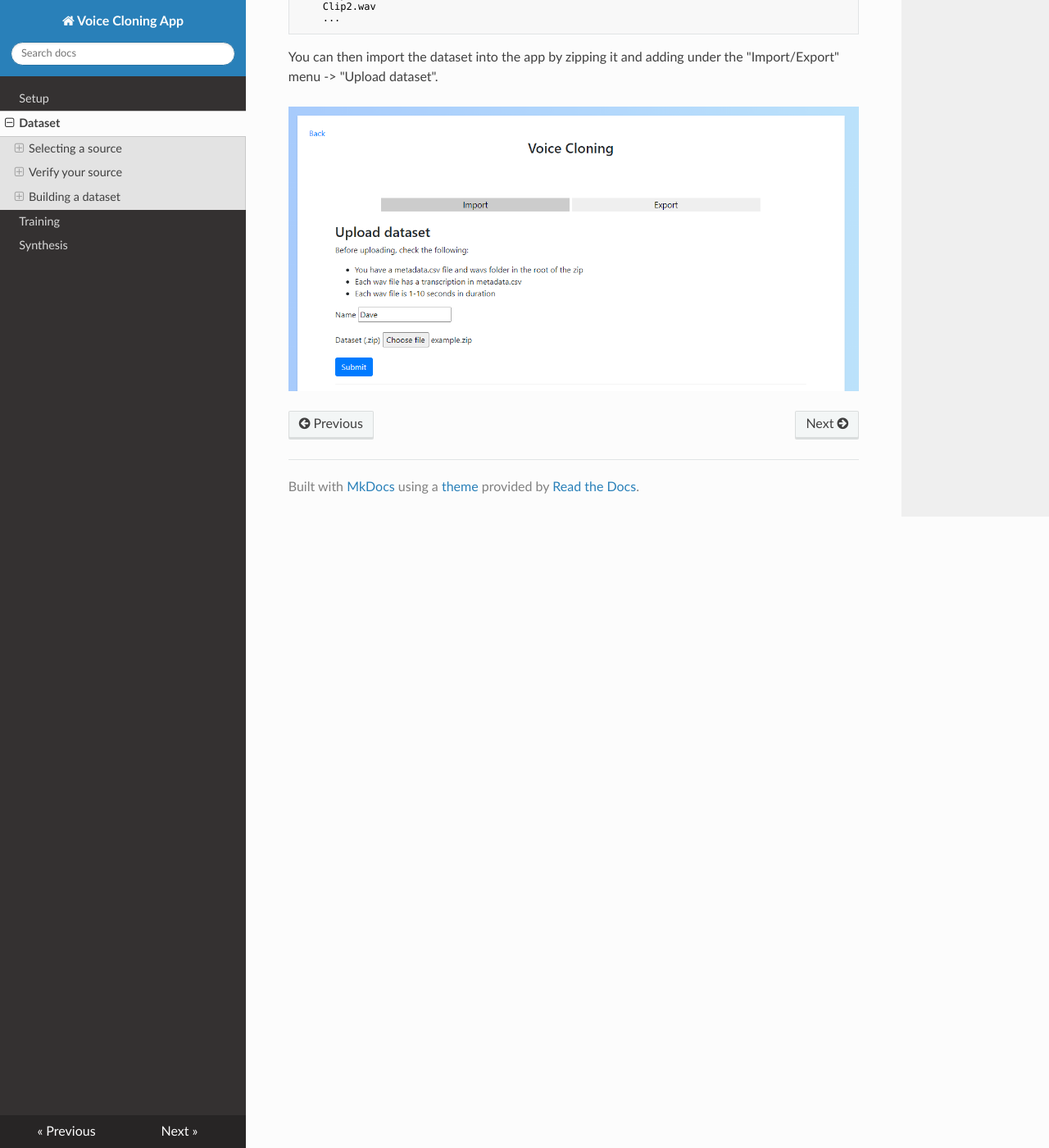
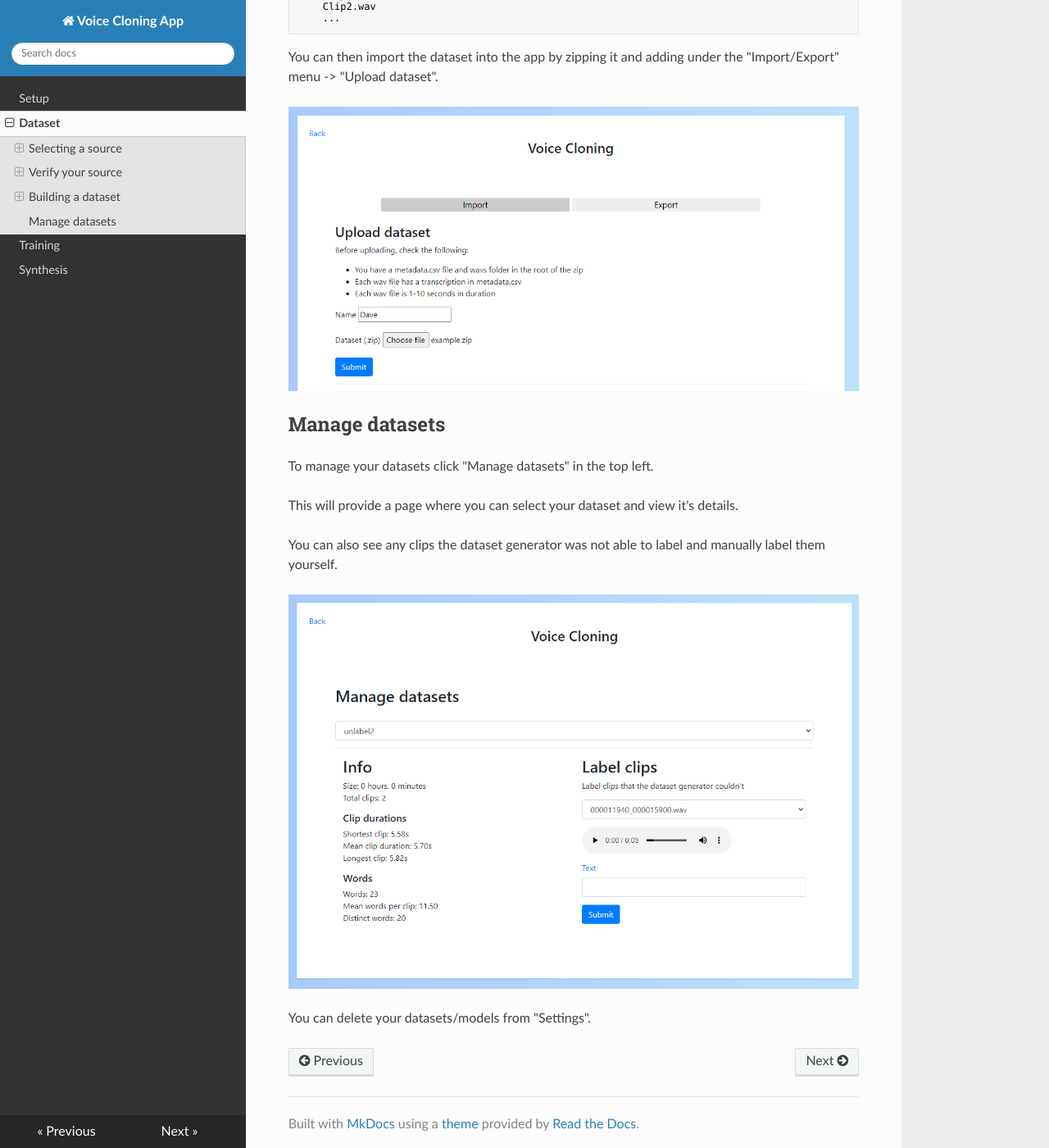
Before and after one commit to Sherifrancis/Voice-Cloning-App, an MkDocs documentation site: the page built from docs/dataset.md, in a window 1280 px wide and 1400 px high, scrolled down 4267 px. Shown: the whole window at 82% size. Built offline with MkDocs 1.6.1, drawn with Linux system fonts in a browser that asks for light colours; nearby versions of some CDN libraries.

Commit message:
Update docs for manage datasets

```diff
--- a/docs/dataset.md
+++ b/docs/dataset.md
@@ -106,3 +106,15 @@ This leaves the final format of the dataset folder to be something like this:
 You can then import the dataset into the app by zipping it and adding under the "Import/Export" menu -> "Upload dataset".
 
 ![Dataset import](images/dataset-import.PNG "Dataset import")
+
+## Manage datasets
+
+To manage your datasets click "Manage datasets" in the top left.
+
+This will provide a page where you can select your dataset and view it's details.
+
+You can also see any clips the dataset generator was not able to label and manually label them yourself.
+
+![Manage datasets](images/manage-datasets.PNG "Manage datasets")
+
+You can delete your datasets/models from "Settings".
```
Also changed, not shown: docs/images/manage-datasets.PNG (added).
